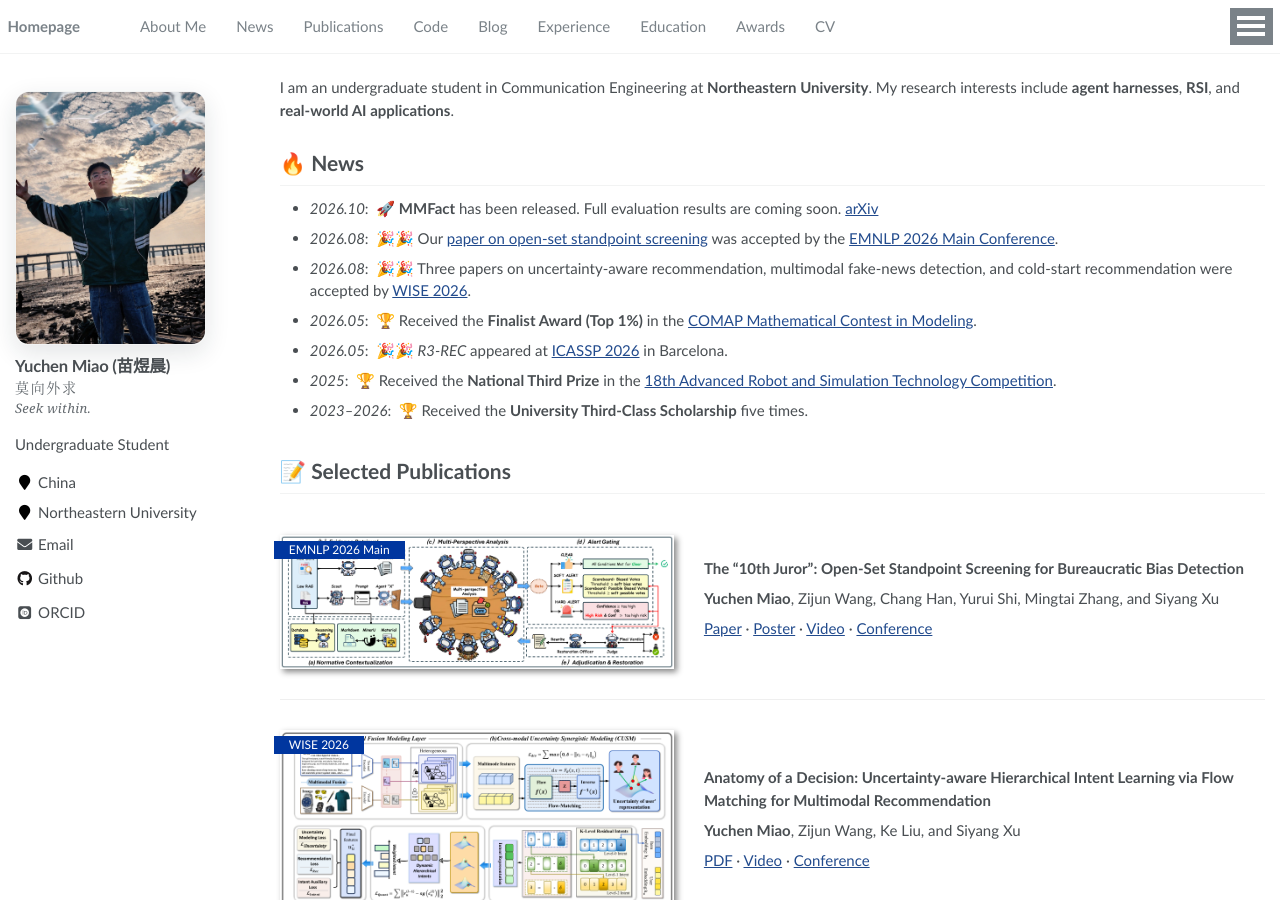
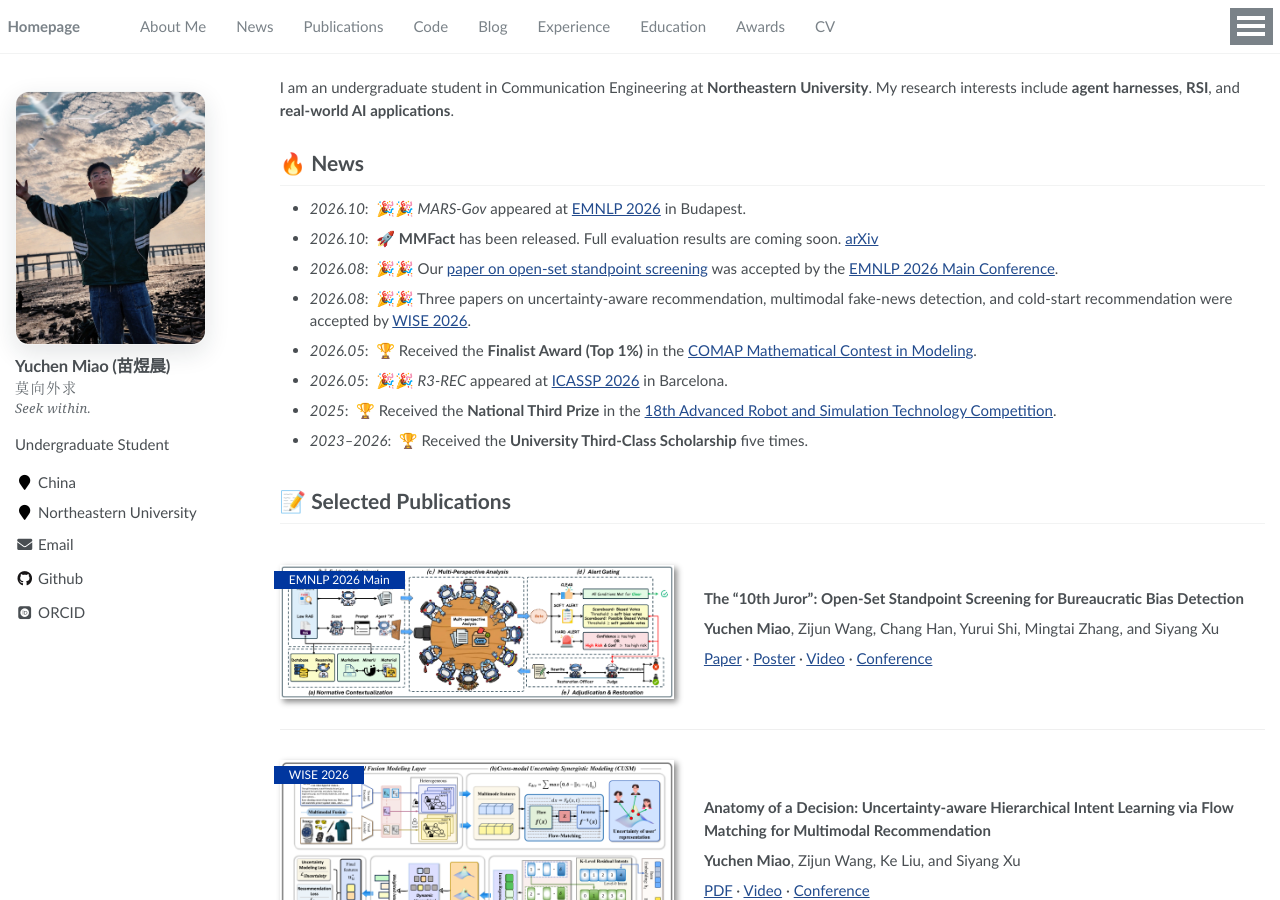
Before and after one commit to yuchenmiao04/yuchenmiao04.github.io, a Jekyll site: the page built from _pages/about.md, in a window 1280 px wide and 900 px high. Built offline with Jekyll 4.4.1, drawn with Linux system fonts in a browser that asks for light colours; some web fonts are replaced; formulas are drawn with MathJax 3.

Commit message:
Update homepage news

```diff
--- a/_pages/about.md
+++ b/_pages/about.md
@@ -16,6 +16,7 @@ I am an undergraduate student in Communication Engineering at **Northeastern Uni
 
 # 🔥 News
 
+- *2026.10*: &nbsp;🎉🎉 *MARS-Gov* appeared at [EMNLP 2026](https://2026.emnlp.org/) in Budapest.
 - *2026.10*: &nbsp;🚀 **MMFact** has been released. Full evaluation results are coming soon. [arXiv](https://arxiv.org/abs/2610.34162)
 - *2026.08*: &nbsp;🎉🎉 Our [paper on open-set standpoint screening](https://aclanthology.org/2026.emnlp-main.547/) was accepted by the [EMNLP 2026 Main Conference](https://2026.emnlp.org/).
 - *2026.08*: &nbsp;🎉🎉 Three papers on uncertainty-aware recommendation, multimodal fake-news detection, and cold-start recommendation were accepted by [WISE 2026](https://conferences.sigappfr.org/wise2026/).
```
